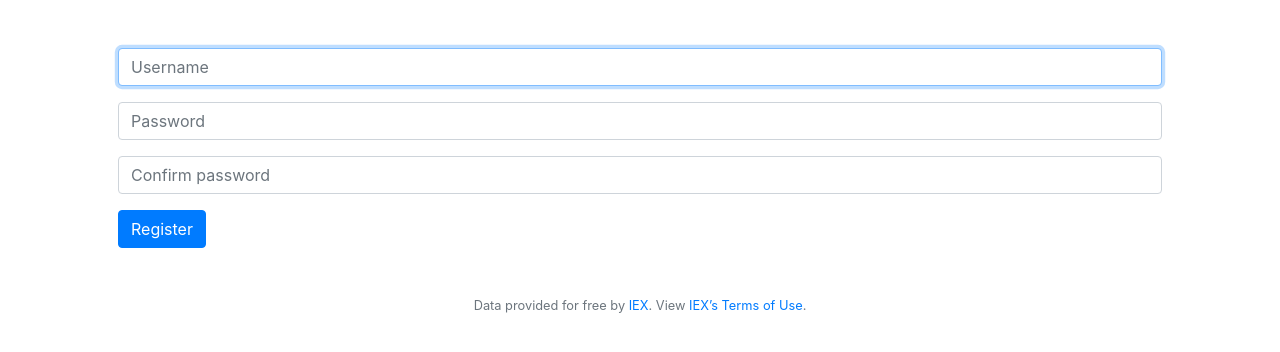
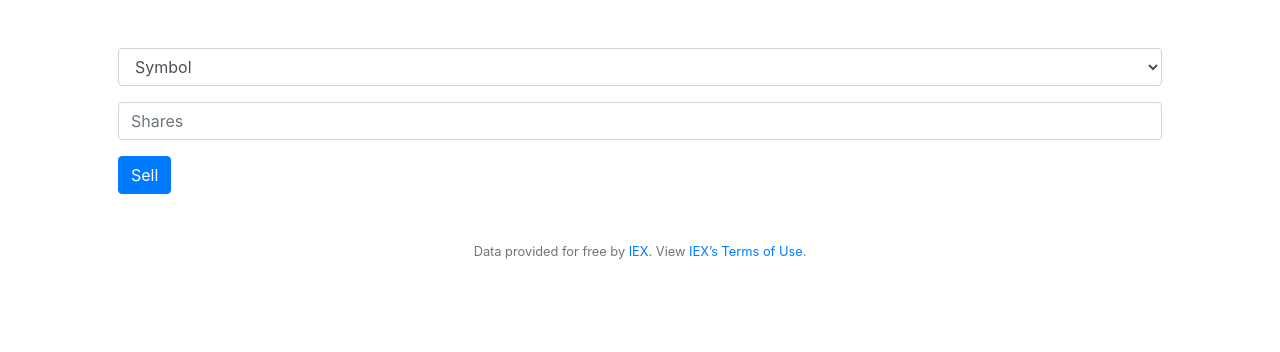
Before and after one commit to ilogic-cee/CS50-Harvard-University-s, a Flask app: page /sell in a window 1280 px wide. Shown: the part 76-428 px from the top of the page. Run offline with Flask 3, Linux system fonts and the light colour scheme; a user stored in the database is signed in; data that the repository does not hold is empty; some libraries are stand-ins or nearby versions.

Commit message:
Tue, Dec 19, 2023, 5:19 PM +02:00

```diff
--- a/finance/templates/sell.html
+++ b/finance/templates/sell.html
@@ -1,21 +1,24 @@
 {% extends "layout.html" %}
 
 {% block title %}
-    Register
+    Sell
 {% endblock %}
 
 {% block main %}
-    <form action="/register" method="post">
+           <form action="/sell" method="post">
         <div class="form-group">
-            <input autocomplete="off" autofocus class="form-control" name="username" placeholder="Username" type="text">
+            <select class="form-control" name="symbol">
+                <option disabled selected value="">Symbol</option>
+                {% for j in query %}
+                {% if j["quantity"] > 0 %}
+                    <option value= "{{ j["symbol"] }}">{{j["symbol"]}}</option>
+                {% endif %}
+                {%endfor%}
+            </select>
         </div>
         <div class="form-group">
-            <input class="form-control" name="password" placeholder="Password" type="password">
+            <input autocomplete="off" class="form-control" min="1" name="shares" placeholder="Shares" type="number">
         </div>
-        <div class="form-group">
-            <input class="form-control" name="cpassword" placeholder="Confirm password" type="password">
-        </div>
-
-        <button class="btn btn-primary" type="submit"  method="post">Register</button>
+        <button class="btn btn-primary" type="submit">Sell</button>
     </form>
 {% endblock %}
```
